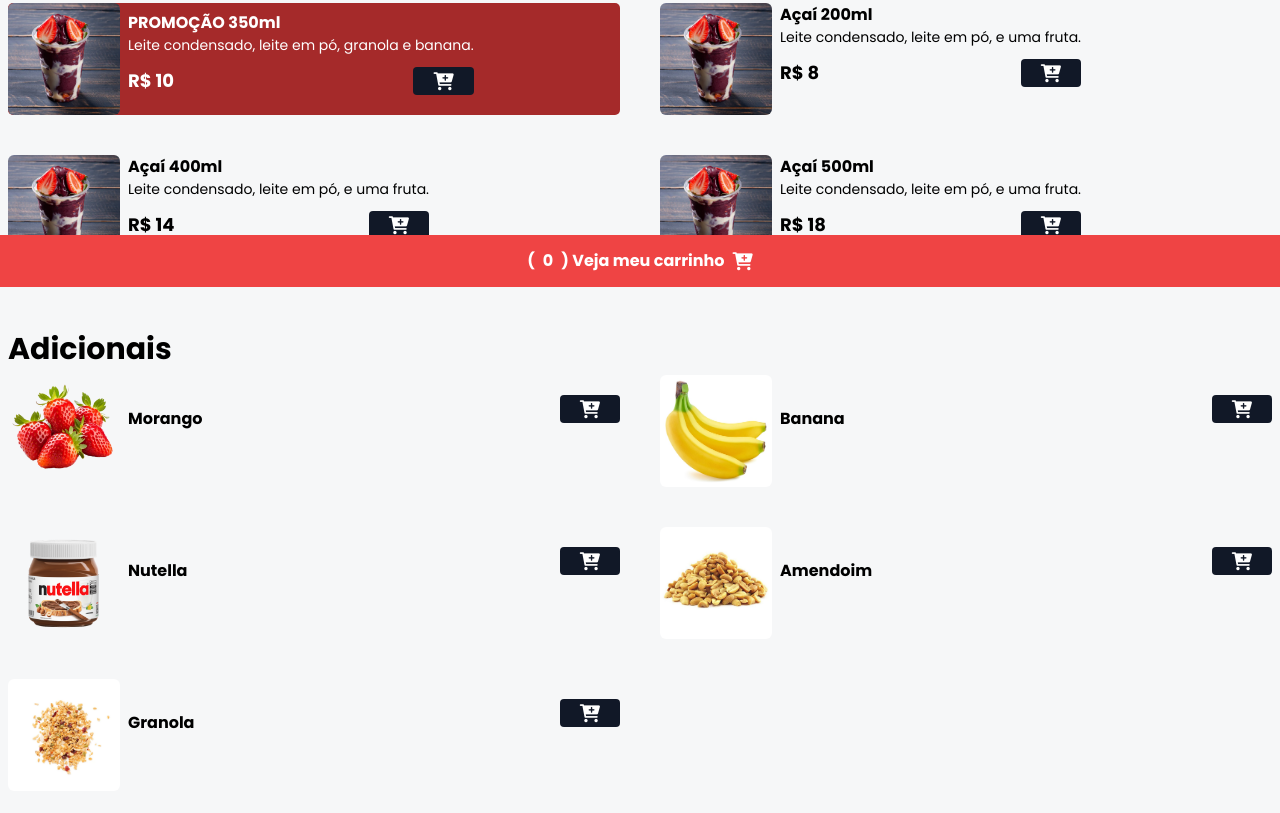
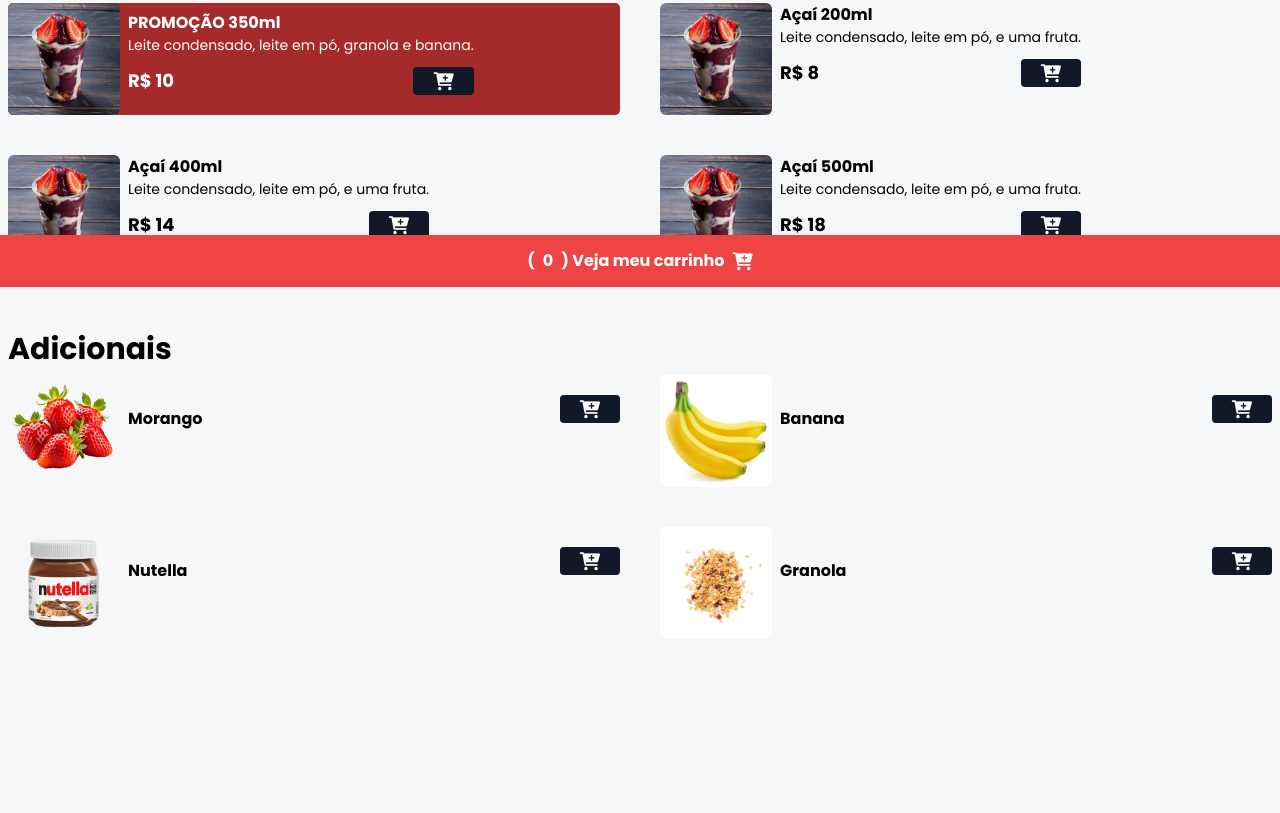
Before and after one commit to landing-pag/cardapio, a website: page index.html in a window 1280 px wide. Shown: the part 513-1326 px from the top of the page. After the commit the page ends 1216 px from the top, so only its background shows below. Drawn offline with nearby package versions, Linux system fonts and the light colour scheme.

Commit message:
del amendoim

```diff
--- a/index.html
+++ b/index.html
@@ -262,35 +262,6 @@
           </div>
 
         </div>
-        <!-- FIM BEBIDA ITEM -->
-         <!-- BEBIDA ITEM -->
-        <div class="flex gap-2 w-full">
-          <img
-            src="./assets/amendoim-torrado-sem-sal-sem-cas.png"
-            alt="Amendoim"
-            class="w-28 h-28 rounded-md hover:scale-110 hover:-rotate-2 duration-300"
-          />
-
-          <div class="w-full">
-
-
-
-            <div class="flex items-center gap-2 justify-between mt-3">
-              <p class="font-bold mt-5">Amendoim</p>
-              <p class="font-bold text-lg"></p>
-              <button
-                class="bg-gray-900 px-5 rounded add-to-cart-btn"
-                data-name="Amendoim"
-                data-price="2"
-              >
-                <i class="fa fa-cart-plus text-lg text-white"></i>
-              </button>
-            </div>
-
-          </div>
-
-        </div>
-        <!-- FIM BEBIDA ITEM -->
          <!-- BEBIDA ITEM -->
         <div class="flex gap-2 w-full">
           <img
```
